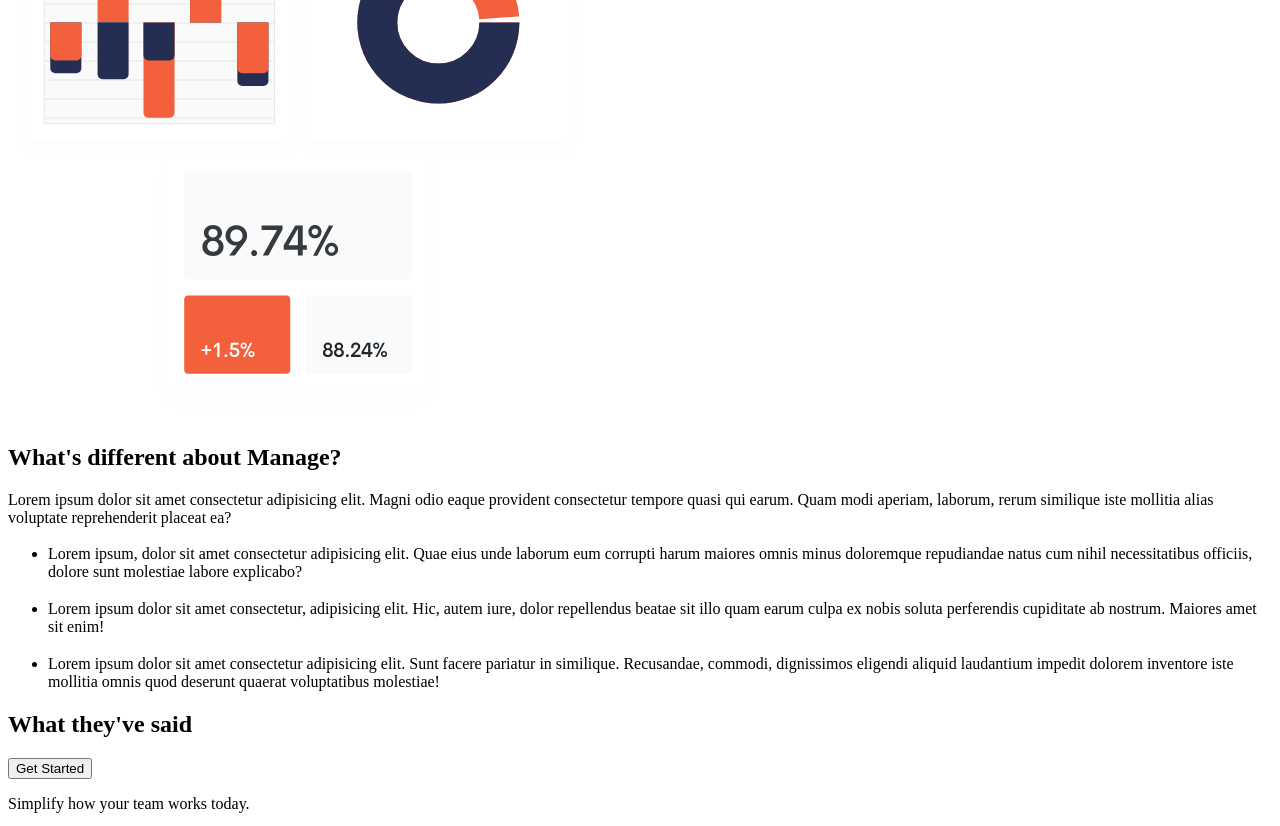
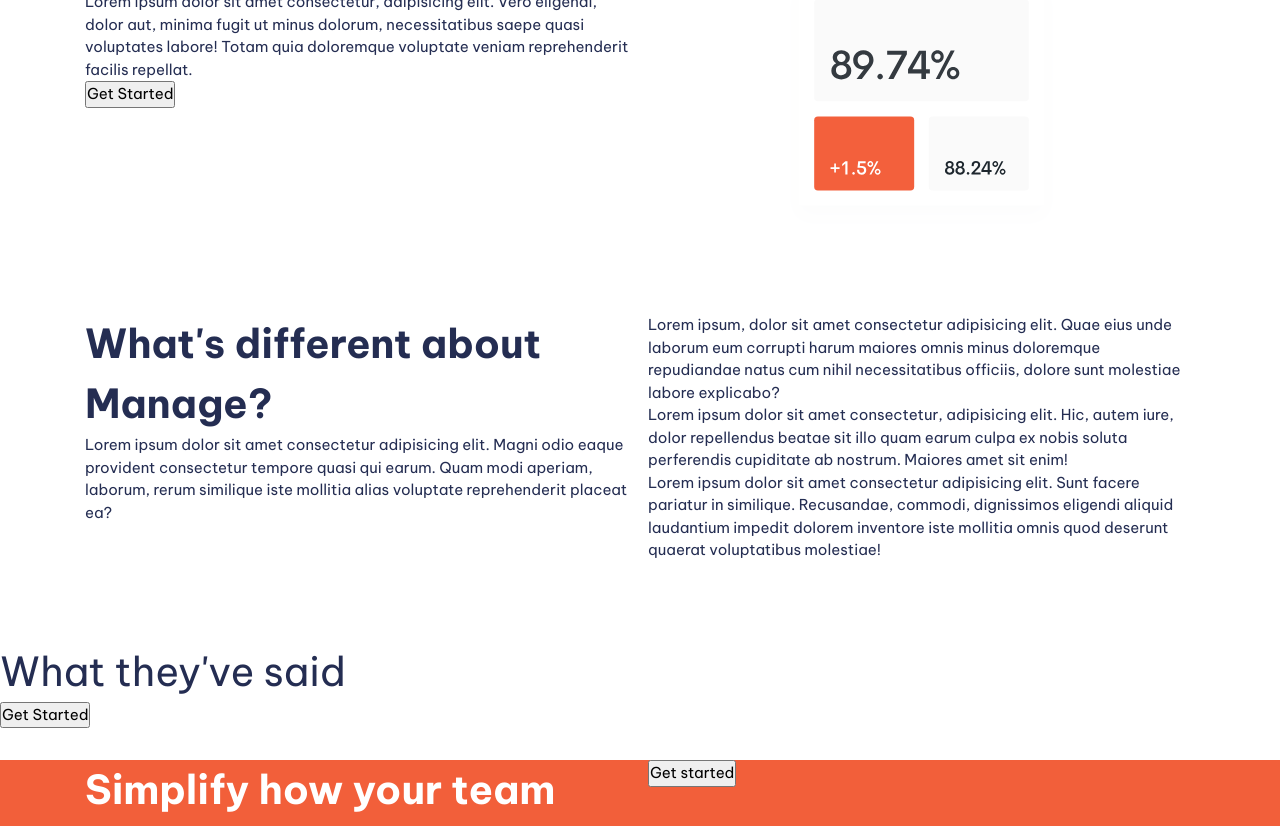
Before and after one commit to jarekucinski/rwd-practice-manage, a website built with Vite: page index.html in a window 1280 px wide. Shown: the part 424-1250 px from the top of the page. Built offline with nearby package versions, Linux system fonts and the light colour scheme.

Commit message:
add size variables

```diff
--- a/index.html
+++ b/index.html
@@ -9,7 +9,7 @@
       href="https://fonts.googleapis.com/css2?family=Be+Vietnam+Pro:wght@400;500;700&display=swap"
       rel="stylesheet"
     />
-    <link rel="stylesheet" href="style.css" />
+    <link rel="stylesheet" href="src/style.css" />
     <meta name="viewport" content="width=device-width, initial-scale=1.0" />
     <title>Manage</title>
   </head>
@@ -32,7 +32,7 @@
     </header>
 
     <main>
-      <section>
+      <section class="padding-block-900">
         <div class="container">
           <div class="even-columns">
             <div>
@@ -51,7 +51,7 @@
         </div>
       </section>
 
-      <section>
+      <section class="padding-block-900">
         <div class="container">
           <div class="even-columns">
             <div>
@@ -93,12 +93,12 @@
         </div>
       </section>
 
-      <section class="carousel">
+      <section class="carousel | padding-block-700">
         <h2 class="fs-secondary-heading">What they've said</h2>
         <button class="button">Get Started</button>
       </section>
 
-      <section class="cta | bg-primary-400 text-neutral-400">
+      <section class="cta | bg-accent-400 text-neutral-100 padding-block-700">
         <div class="container">
           <div class="even-columns">
             <div>
@@ -110,7 +110,7 @@
       </section>
     </main>
 
-    <footer class="bg-neutral-900 text-neutral-100">
+    <footer class="bg-neutral-900 text-neutral-100 | padding-block-700">
       <div class="container">
         <div class="even-columns">
           <div>
@@ -146,6 +146,7 @@
         </div>
       </div>
     </footer>
-    <!-- <script type="module" src="/src/main.ts"></script> -->
+
+    <script type="module" src="/src/main.ts"></script>
   </body>
 </html>
--- a/src/style.css
+++ b/src/style.css
@@ -4,8 +4,8 @@
   --color-accent-400: hsl(12, 88%, 59%);
   --color-accent-100: hsl(13, 100%, 96%);
 
-  --color-neutral-100: hsl(233, 12%, 13%);
-  --color-neutral-900: hsl(0, 0%, 98%);
+  --color-neutral-900: hsl(233, 12%, 13%);
+  --color-neutral-100: hsl(0, 0%, 100%);
 
   --ff-primary: 'Be Vietnam Pro', sans-serif;
   --ff-body: var(--ff-primary);
@@ -28,6 +28,16 @@
   --fs-secondary-heading: var(--fs-700);
   --fs-nav: var(--fs-500);
   --fs-button: var(--fs-300);
+
+  --size-100: 0.25rem;
+  --size-200: 0.55rem;
+  --size-300: 0.75rem;
+  --size-400: 1rem;
+  --size-500: 1.25rem;
+  --size-600: 1.5rem;
+  --size-700: 2rem;
+  --size-800: 3rem;
+  --size-900: 5rem;
 }
 
 @media (min-width: 50em) {
@@ -168,3 +178,37 @@
 .fs-600 {
   font-size: var(--fs-600);
 }
+
+.padding-block-700 {
+  padding-bottom: var(--size-700);
+}
+.padding-block-900 {
+  padding-bottom: var(--size-900);
+}
+
+.container {
+  --max-width: 1110px;
+  --horizontal-padding: 1rem;
+
+  width: min(var(--max-width), 100% - var(--horizontal-padding) * 2);
+  margin-inline: auto;
+}
+
+.even-columns {
+  display: grid;
+  gap: 1rem;
+}
+
+@media (min-width: 50em) {
+  .even-columns {
+    grid-auto-flow: column;
+    grid-auto-columns: 1fr;
+  }
+}
+
+/* general styling */
+body {
+  font-size: var(--fs-body);
+  font-family: var(--ff-body);
+  color: var(--color-primary-400);
+}
```
